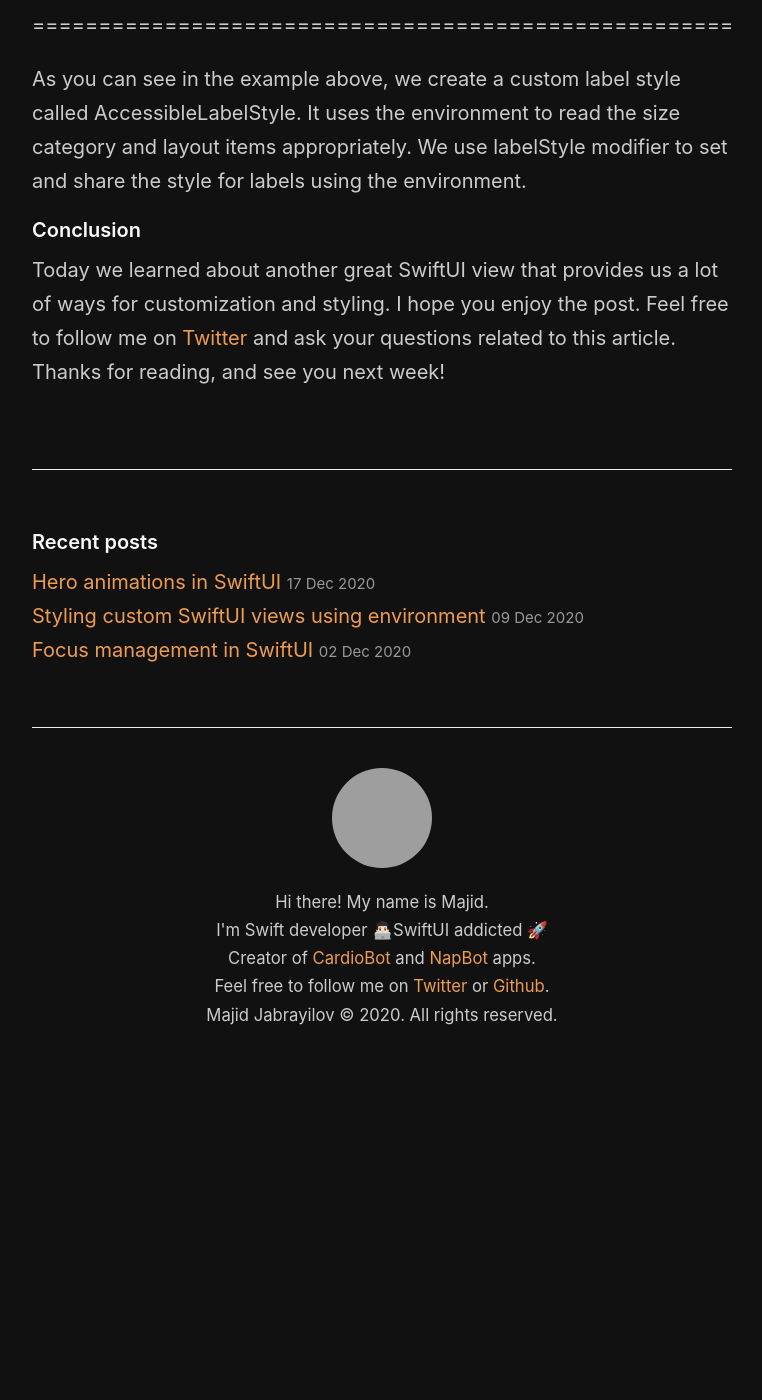
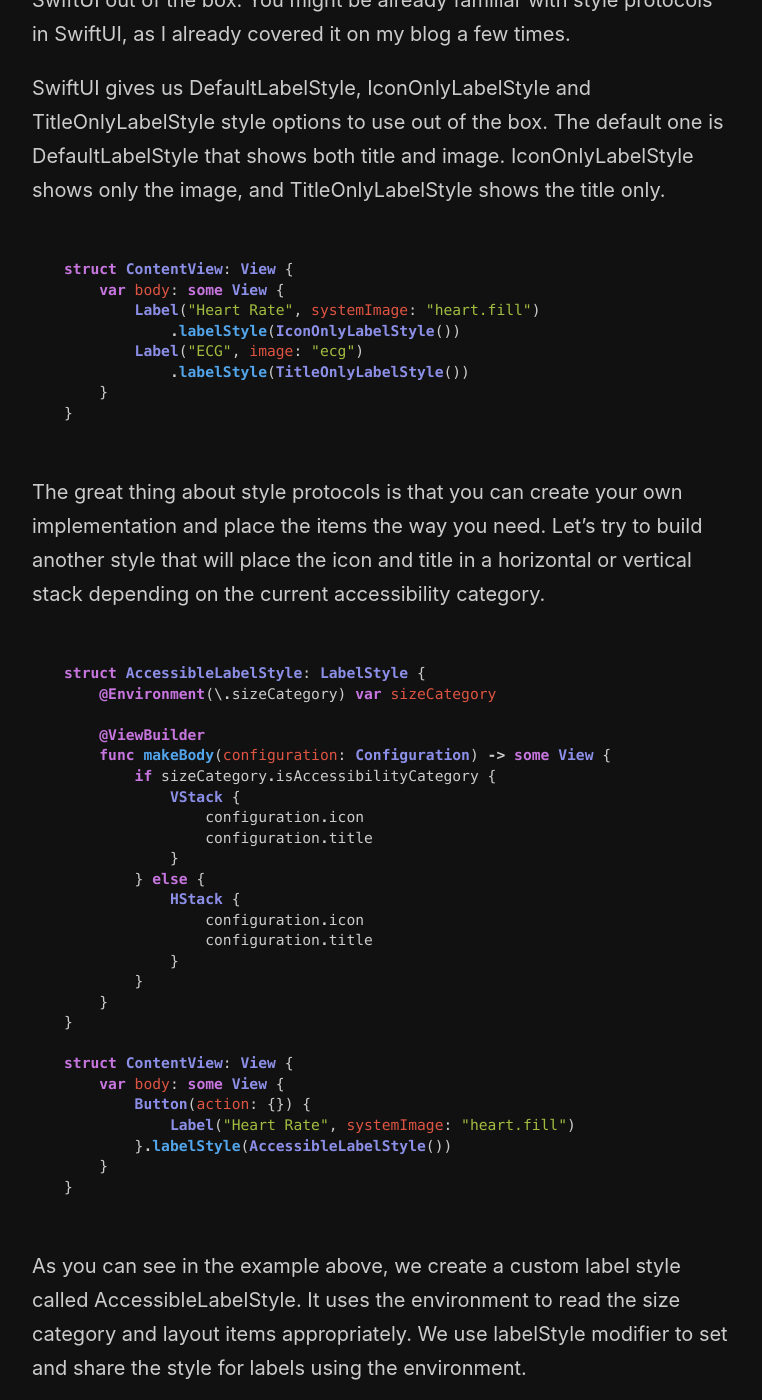
Before and after one commit to mecid/mecid.github.io, a Jekyll site: the page built from _posts/2020-12-23-labels-in-swiftui.md, in a window 1280 px wide and 1400 px high, scrolled down 1714 px. Shown: the whole window, without its empty margins (258-1020 px from the left). Built offline with Jekyll 4.4.1, drawn with Linux system fonts in a browser that asks for light colours; before the commit the page ends 2783 px from its top, so only the background shows below that; some of the changed text lies outside the part shown; grey boxes are pictures that could not be loaded.

Commit message:
code samples added to labels post

````diff
--- a/_posts/2020-12-23-labels-in-swiftui.md
+++ b/_posts/2020-12-23-labels-in-swiftui.md
@@ -10,13 +10,33 @@
 #### Basics
 Label is a standard component for user interface items, consisting of an icon with a title. One of the most common and recognizable user interface components is the combination of an icon and a label. Let's take a look at how easily we can use it in code.
 
-=====================================================
+```swift
+struct ContentView: View {
+    var body: some View {
+        // SF Symbol
+        Label("Heart Rate", systemImage: "heart.fill")
+
+        // Image from app bundle
+        Label("ECG", image: "ecg")
+    }
+}
+```
 
 As you can see, we create a label by passing two parameters to the initializer. The first one is a title that we can pass as a plain string or LocalizedStringKey. The second one is an image, a system image from the SF Symbols collection, or your custom image from the app bundle.
 
 Another initializer overload allows you to define a label using two ViewBuilder closures to build the Label view.
 
-=====================================================
+```swift
+struct ContentView: View {
+    var body: some View {
+        Label {
+            Text("Hello")
+        } icon: {
+            Image(systemName: "heart")
+        }
+    }
+}
+```
 
 The main thing that I love about the Label view is how it deals with accessibility. It combines both image and title in a single accessibility element and uses the title as an accessibility label for the whole view. This is usually what we want to achieve while using a stack with an image and text describing that image.
 
@@ -25,11 +45,47 @@
 
 SwiftUI gives us DefaultLabelStyle, IconOnlyLabelStyle and TitleOnlyLabelStyle style options to use out of the box. The default one is DefaultLabelStyle that shows both title and image. IconOnlyLabelStyle shows only the image, and TitleOnlyLabelStyle shows the title only.
 
-=====================================================
+```swift
+struct ContentView: View {
+    var body: some View {
+        Label("Heart Rate", systemImage: "heart.fill")
+            .labelStyle(IconOnlyLabelStyle())
+        Label("ECG", image: "ecg")
+            .labelStyle(TitleOnlyLabelStyle())
+    }
+}
+```
 
 The great thing about style protocols is that you can create your own implementation and place the items the way you need. Let's try to build another style that will place the icon and title in a horizontal or vertical stack depending on the current accessibility category.
 
-=====================================================
+```swift
+struct AccessibleLabelStyle: LabelStyle {
+    @Environment(\.sizeCategory) var sizeCategory
+
+    @ViewBuilder
+    func makeBody(configuration: Configuration) -> some View {
+        if sizeCategory.isAccessibilityCategory {
+            VStack {
+                configuration.icon
+                configuration.title
+            }
+        } else {
+            HStack {
+                configuration.icon
+                configuration.title
+            }
+        }
+    }
+}
+
+struct ContentView: View {
+    var body: some View {
+        Button(action: {}) {
+            Label("Heart Rate", systemImage: "heart.fill")
+        }.labelStyle(AccessibleLabelStyle())
+    }
+}
+```
 
 As you can see in the example above, we create a custom label style called AccessibleLabelStyle. It uses the environment to read the size category and layout items appropriately. We use labelStyle modifier to set and share the style for labels using the environment.
 
````
